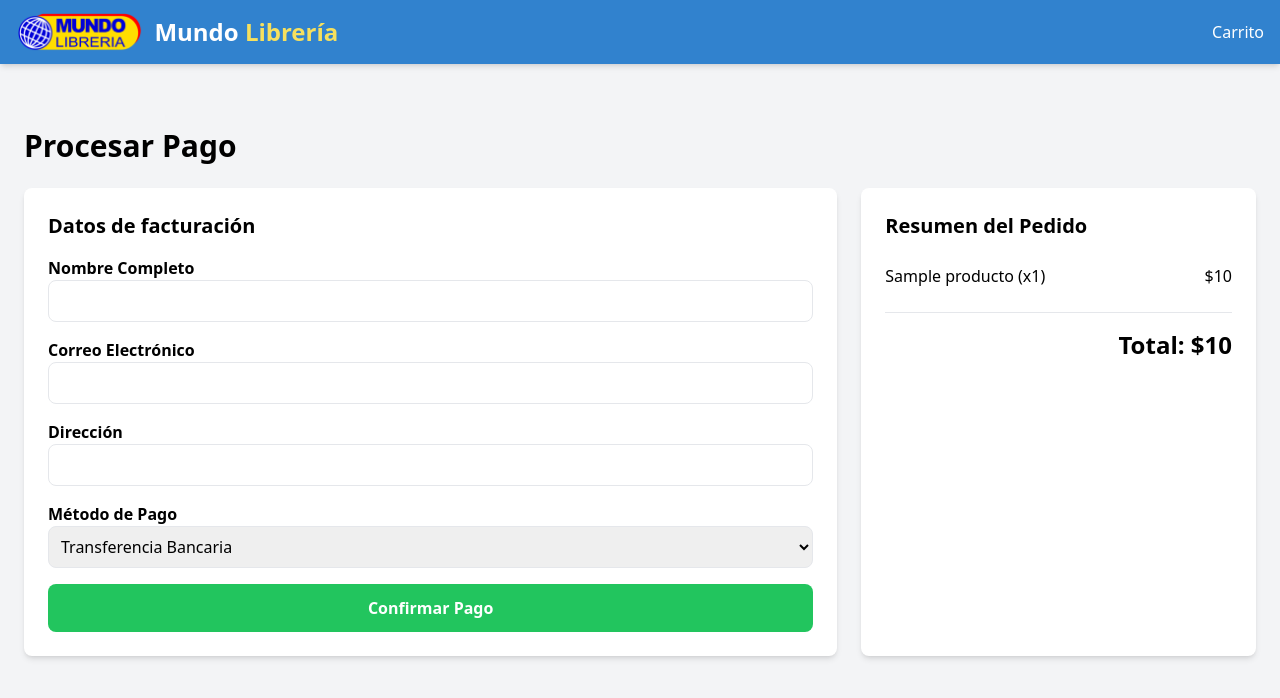
After one commit to hectormadrid/Mundo-Libreria, a PHP site: page /chekout.php in a window 1280 px wide. The commit adds this page. Shown: the top 698 px of the page. Run offline with PHP 8.4, Linux system fonts and the light colour scheme; a user stored in the database is signed in; tables that the repository leaves empty hold one stand-in row (values such as "Sample post"); some libraries are stand-ins or nearby versions.

Commit message:
checkout

```diff
--- a/pages/Carrito.php
+++ b/pages/Carrito.php
@@ -130,7 +130,9 @@ while ($row = $result->fetch_assoc()) {
 
                 <div class="mt-6 text-right">
                     <h2 class="text-2xl font-bold">Total: $<?= number_format($total, 0, ',', '.') ?></h2>
-                    <button class="mt-4 bg-green-500 text-white px-8 py-3 rounded-lg hover:bg-green-600">Proceder al Pago</button>
+                    <a href="chekout.php">
+                    <button  class="mt-4 bg-green-500 text-white px-8 py-3 rounded-lg hover:bg-green-600">Proceder al Pago</button>
+                </a>
                 </div>
             </div>
         <?php endif; ?>
--- /dev/null
+++ b/pages/chekout.php
@@ -0,0 +1,120 @@
+<?php
+session_start();
+require_once __DIR__.'/../db/Conexion.php';
+
+// Verificar sesión
+if (!isset($_SESSION['ID'])) {
+    header('Location: login.php');
+    exit;
+}
+
+$id_usuario = $_SESSION['ID'];
+
+// Obtener productos del carrito
+$sql = "SELECT p.id, p.nombre, p.precio, c.cantidad, (p.precio * c.cantidad) as subtotal
+        FROM carrito c
+        JOIN productos p ON c.id_producto = p.id
+        WHERE c.id_usuario = ?";
+$stmt = $conexion->prepare($sql);
+$stmt->bind_param("i", $id_usuario);
+$stmt->execute();
+$result = $stmt->get_result();
+
+$items = [];
+$total = 0;
+while ($row = $result->fetch_assoc()) {
+    $items[] = $row;
+    $total += $row['subtotal'];
+}
+?>
+<!DOCTYPE html>
+<html lang="es">
+<head>
+  <meta charset="UTF-8">
+  <meta name="viewport" content="width=device-width, initial-scale=1.0">
+  <link rel="icon" href="../assets/MUNDO-WEB.ico">
+  <title>Procesar Pago - Mundo Librería</title>
+  <script src="https://cdn.tailwindcss.com"></script>
+  <script src="https://cdn.jsdelivr.net/npm/sweetalert2@11"></script>
+  <script>
+    tailwind.config = {
+      theme: {
+        extend: {
+          colors: {
+            'lib-red': '#E53E3E',
+            'lib-yellow': '#F6E05E',
+            'lib-blue': '#3182CE',
+          }
+        }
+      }
+    }
+  </script>
+</head>
+<body class="bg-gray-100">
+
+  <!-- Header -->
+  <header class="bg-lib-blue text-white shadow-md">
+    <div class="container mx-auto px-4 py-3 flex justify-between items-center">
+      <a href="index.php" class="flex items-center">
+        <img src="../assets/logo.ico" alt="Logo" class="h-10 mr-3">
+        <h1 class="text-2xl font-bold">Mundo <span class="text-lib-yellow">Librería</span></h1>
+      </a>
+      <a href="carrito.php" class="hover:text-lib-yellow">Carrito</a>
+    </div>
+  </header>
+
+  <main class="container mx-auto mt-10 p-6">
+    <h1 class="text-3xl font-bold mb-6">Procesar Pago</h1>
+
+    <div class="grid grid-cols-1 md:grid-cols-3 gap-6">
+
+      <!-- Formulario -->
+      <div class="md:col-span-2 bg-white p-6 rounded-lg shadow-md">
+        <h2 class="text-xl font-bold mb-4">Datos de facturación</h2>
+        <form action="checkout_process.php" method="POST" class="space-y-4">
+          <div>
+            <label class="block font-semibold">Nombre Completo</label>
+            <input type="text" name="nombre" required class="w-full p-2 border rounded-lg">
+          </div>
+          <div>
+            <label class="block font-semibold">Correo Electrónico</label>
+            <input type="email" name="correo" required class="w-full p-2 border rounded-lg">
+          </div>
+          <div>
+            <label class="block font-semibold">Dirección</label>
+            <input type="text" name="direccion" required class="w-full p-2 border rounded-lg">
+          </div>
+          <div>
+            <label class="block font-semibold">Método de Pago</label>
+            <select name="metodo_pago" class="w-full p-2 border rounded-lg">
+              <option value="transferencia">Transferencia Bancaria</option>
+              <option value="tarjeta">Tarjeta de Crédito/Débito</option>
+              <option value="pago_efectivo">Pago En Efectivo</option>
+            </select>
+          </div>
+          <button type="submit" class="w-full bg-green-500 text-white py-3 rounded-lg hover:bg-green-600 font-bold">
+            Confirmar Pago
+          </button>
+        </form>
+      </div>
+
+      <!-- Resumen -->
+      <div class="bg-white p-6 rounded-lg shadow-md">
+        <h2 class="text-xl font-bold mb-4">Resumen del Pedido</h2>
+        <ul class="divide-y">
+          <?php foreach ($items as $item): ?>
+            <li class="py-2 flex justify-between">
+              <span><?= htmlspecialchars($item['nombre']) ?> (x<?= $item['cantidad'] ?>)</span>
+              <span>$<?= number_format($item['subtotal'], 0, ',', '.') ?></span>
+            </li>
+          <?php endforeach; ?>
+        </ul>
+        <div class="mt-4 border-t pt-4 text-right">
+          <h3 class="text-2xl font-bold">Total: $<?= number_format($total, 0, ',', '.') ?></h3>
+        </div>
+      </div>
+    </div>
+  </main>
+
+</body>
+</html>
```
Also changed, not shown: db/base_de_datos.sql (+1 -8 lines).
